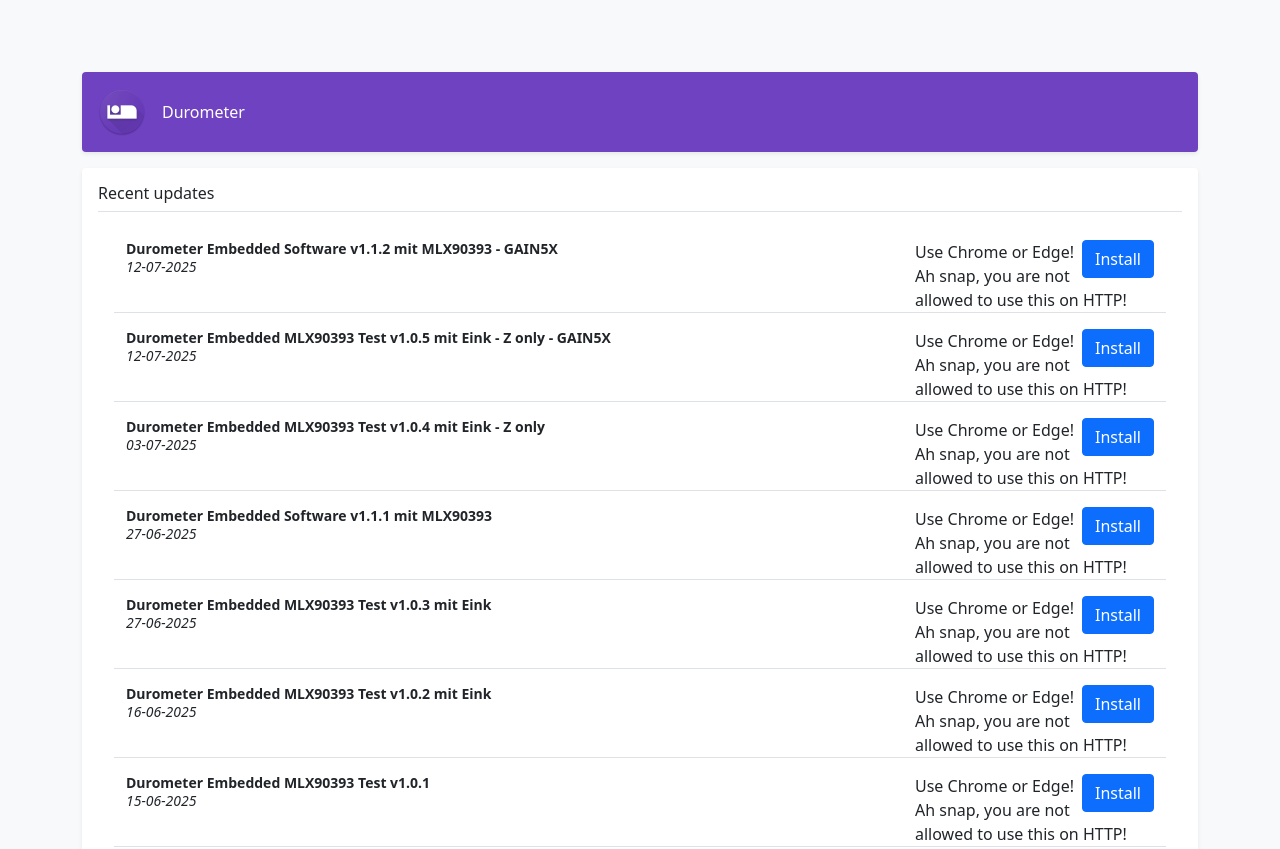
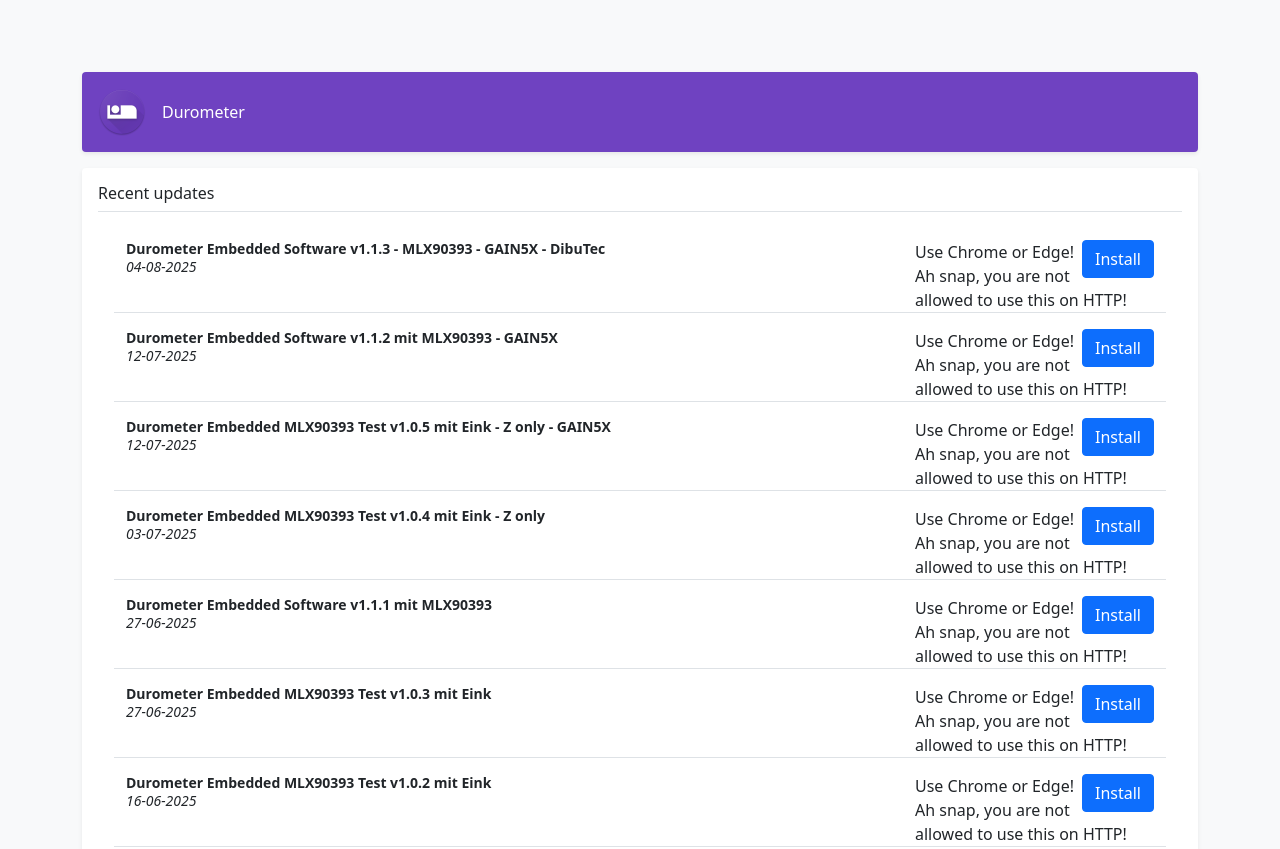
Before and after one commit to Deron-Durometer/deron-durometer.github.io, a plain HTML site: page index.html in a window 1280 px wide. Shown: the top 849 px of the page. Drawn offline with Linux system fonts and the light colour scheme; a script that the page names is missing; files whose address does not match are found by name.

Commit message:
Update index.html

```diff
--- a/index.html
+++ b/index.html
@@ -58,6 +58,29 @@
     <h6 class="border-bottom pb-2 mb-0">Recent updates</h6>
     <div class="container" style="margin-top: 20px;">
       <ul class="list-group">
+
+
+
+        <li class="list-group-item" style="border: none !important;">
+          <div class="row border-bottom">
+            <div class="col-9">
+              <p class="pb-3 mb-0 small lh-sm">
+                <strong class="d-block text-gray-dark">Durometer Embedded Software v1.1.3 - MLX90393 - GAIN5X - DibuTec</strong>
+                <i>04-08-2025</i>
+              </p>
+            </div>
+            <div class="col">
+              <esp-web-install-button manifest="/firmware/deron-durometer-mbed-v1.1.3/manifest.json">
+                <button type="button" class="btn btn-primary" slot="activate" style="float: right;">Install</button>
+                <span slot="unsupported">Use Chrome or Edge!</span>
+                <span slot="not-allowed">Ah snap, you are not allowed to use this on HTTP!</span>
+              </esp-web-install-button>
+            </div>
+          </div>
+        </li>
+
+
+
 
         <li class="list-group-item" style="border: none !important;">
           <div class="row border-bottom">
```
